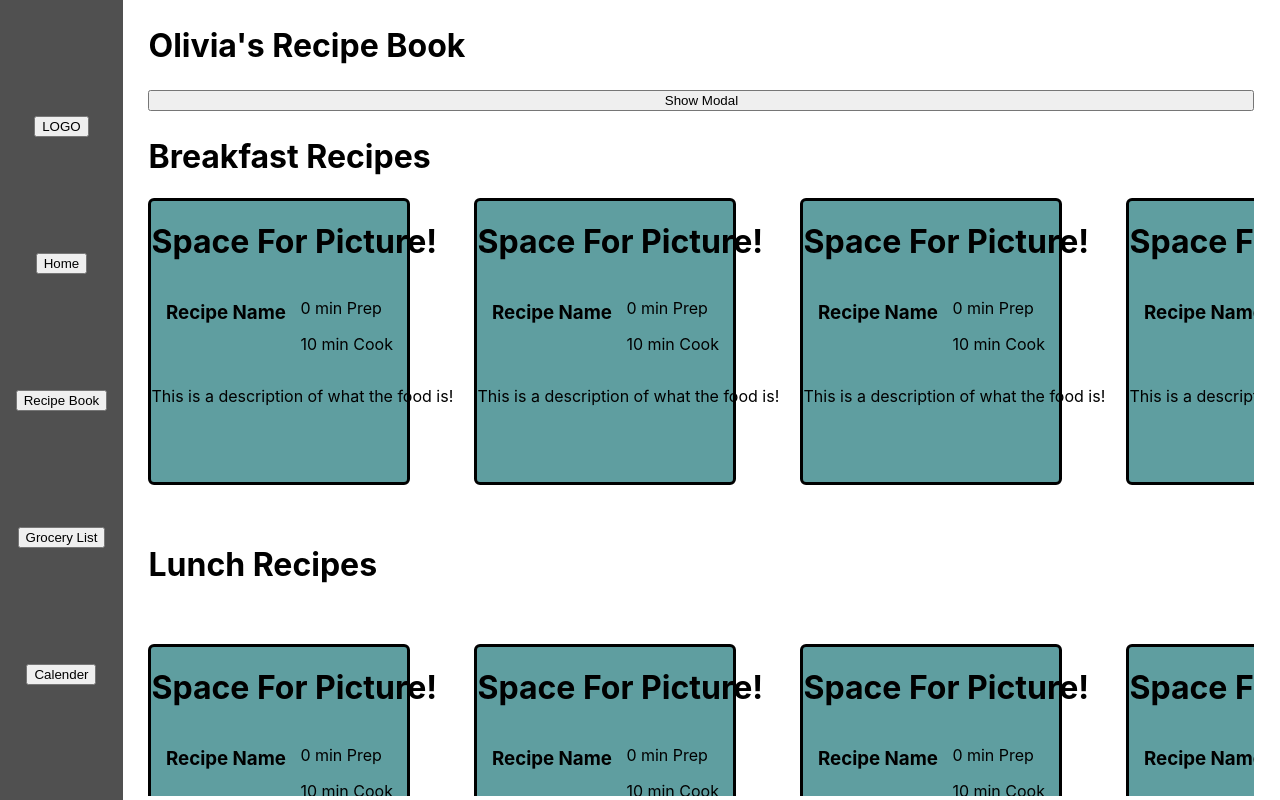
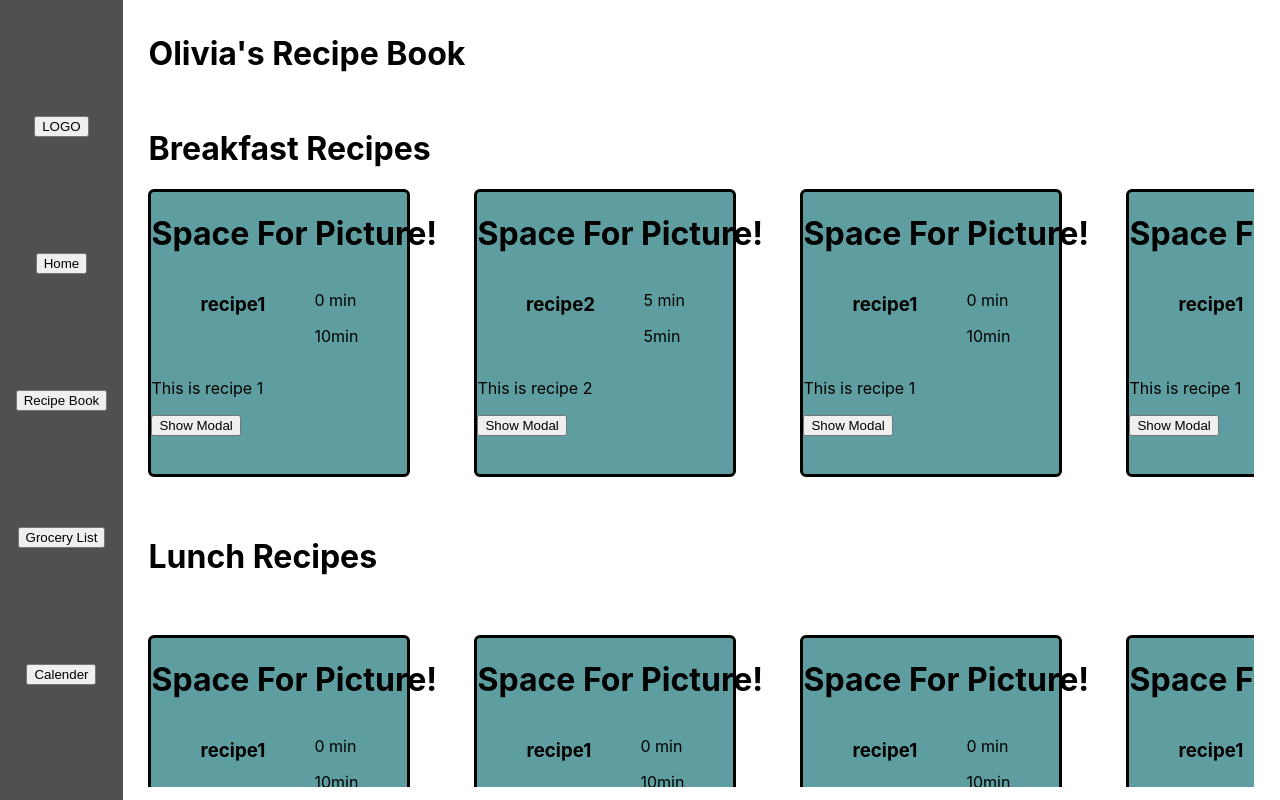
Before and after one commit to Cwoodard2/QuickFoods, a React (Create React App) app: page /#/recipebook in a window 1280 px wide. Built offline with nearby package versions, Linux system fonts and the light colour scheme.

Commit message:
Integrated modal and recipe cards

```diff
--- a/src/components/Modal.css
+++ b/src/components/Modal.css
@@ -12,7 +12,13 @@
 }
 
 .modalContent {
+    display: flex;
+    flex-direction: column;
     width: 60vw;
     height: 40vw;
     background-color: white;
+    /* justify-content: center; */
+    align-items: center;
+    border-radius: 12px;
+    box-shadow: 0px 0px 10px 2px;
 }
--- a/src/components/Modal.js
+++ b/src/components/Modal.js
@@ -10,8 +10,13 @@ export default function Modal(props) {
     return(
         <div className="modal">
             <div className="modalContent">
-                <h1>Content</h1>
-                <button onClick={props.onClose}>Hewo</button>
+                <h1>{props.title}</h1>
+                <p>{props.content}</p>
+                <h3>Prep</h3>
+                <p>{props.ingredients}</p>
+                <h3>Instructions</h3>
+                <p>{props.instructions}</p>
+                <button onClick={props.onClose}>Close</button>
             </div>
         </div>
     );
--- a/src/components/RecipeCard.js
+++ b/src/components/RecipeCard.js
@@ -1,19 +1,23 @@
-import React from "react";
+import React, {useState} from "react";
+import Modal from "./Modal";
 import "./RecipeCard.css";
 
 export default function RecipeCard(props) {
+    const [showModal, setView] = useState(false);
 
     return(
         <div className="recipeCardMain">
+            <Modal title={props.recipe} content={props.content} onClose={() => setView(false)} show={showModal}/>
             <h1>Space For Picture!</h1>
             <div className="recipeCardContent">
-                <h3>Recipe Name</h3>
+                <h3>{props.recipe}</h3>
                 <div>
-                    <p>0 min Prep</p>
-                    <p>10 min Cook</p>
+                    <p>{props.prep}</p>
+                    <p>{props.cook}</p>
                 </div>
             </div>
-            <p>This is a description of what the food is!</p>
+            <p>{props.content}</p>
+            <button onClick={()=>setView(true)}>Show Modal</button>
         </div>
     );
 }
--- a/src/pages/recipebook.js
+++ b/src/pages/recipebook.js
@@ -13,37 +13,35 @@ export default function RecipeBook() {
             <Navigation />
             <div className="recipeBookMain">
                 <h1>Olivia's Recipe Book</h1>
-                <button onClick={()=>setView(true)}>Show Modal</button>
-                <Modal onClose={() => setView(false)} show={showModal}/>
                 <div className="column" style={{height: "85vh", overflowY: "auto", gap: "3vw"}}>
                     <div className="column">
                         <h1>Breakfast Recipes</h1>
                         <div className="row" style={{gap: "5vw"}}>
-                            <RecipeCard />
-                            <RecipeCard />
-                            <RecipeCard />
-                            <RecipeCard />
-                            <RecipeCard />
+                            <RecipeCard recipe="recipe1" prep="0 min" cook="10min" content="This is recipe 1"/>
+                            <RecipeCard recipe="recipe2" prep="5 min" cook="5min" content="This is recipe 2"/>
+                            <RecipeCard recipe="recipe1" prep="0 min" cook="10min" content="This is recipe 1"/>
+                            <RecipeCard recipe="recipe1" prep="0 min" cook="10min" content="This is recipe 1"/>
+                            <RecipeCard recipe="recipe1" prep="0 min" cook="10min" content="This is recipe 1"/>
                         </div>
                     </div>
                     <h1>Lunch Recipes</h1>
                     <div className="column">
                         <div className="row" style={{gap: "5vw"}}>
-                            <RecipeCard />
-                            <RecipeCard />
-                            <RecipeCard />
-                            <RecipeCard />
-                            <RecipeCard />
+                            <RecipeCard recipe="recipe1" prep="0 min" cook="10min" content="This is recipe 1"/>
+                            <RecipeCard recipe="recipe1" prep="0 min" cook="10min" content="This is recipe 1"/>
+                            <RecipeCard recipe="recipe1" prep="0 min" cook="10min" content="This is recipe 1"/>
+                            <RecipeCard recipe="recipe1" prep="0 min" cook="10min" content="This is recipe 1"/>
+                            <RecipeCard recipe="recipe1" prep="0 min" cook="10min" content="This is recipe 1"/>
                         </div>
                     </div>
                     <h1>Dinner Recipes</h1>
                     <div className="column">
                         <div className="row" style={{gap: "5vw"}}>
-                            <RecipeCard />
-                            <RecipeCard />
-                            <RecipeCard />
-                            <RecipeCard />
-                            <RecipeCard />
+                            <RecipeCard recipe="recipe1" prep="0 min" cook="10min" content="This is recipe 1"/>
+                            <RecipeCard recipe="recipe1" prep="0 min" cook="10min" content="This is recipe 1"/>
+                            <RecipeCard recipe="recipe1" prep="0 min" cook="10min" content="This is recipe 1"/>
+                            <RecipeCard recipe="recipe1" prep="0 min" cook="10min" content="This is recipe 1"/>
+                            <RecipeCard recipe="recipe1" prep="0 min" cook="10min" content="This is recipe 1"/>
                         </div>
                     </div>
                     </div>
```
